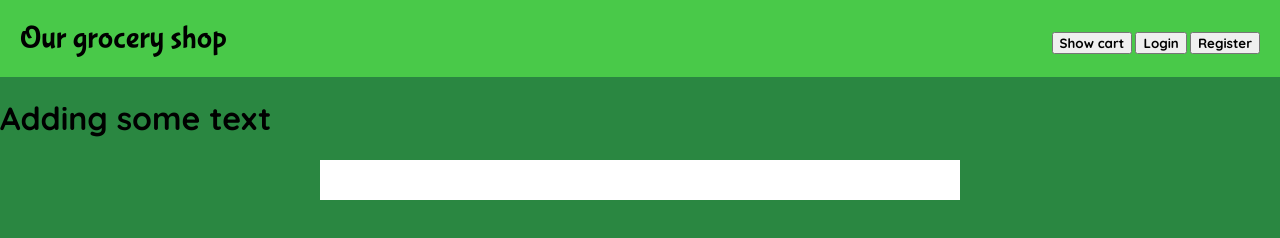
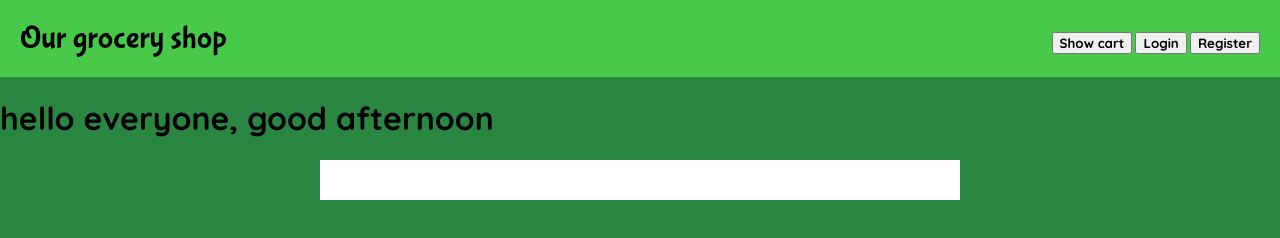
Before and after one commit to shopnobaz/Lilla_grocery_shop, a website: page frontend/index.html in a window 1280 px wide. Drawn offline with nearby package versions, Linux system fonts and the light colour scheme; no server answers.

Commit message:
changed text

```diff
--- a/frontend/index.html
+++ b/frontend/index.html
@@ -24,7 +24,7 @@
   </header>
 
   <div>
-    <h1> Adding some text</h1>
+    <h1>hello everyone, good afternoon </h1>
   </div>
   <main>
     <!-- Replace with content generated by JavaScript-->
```
